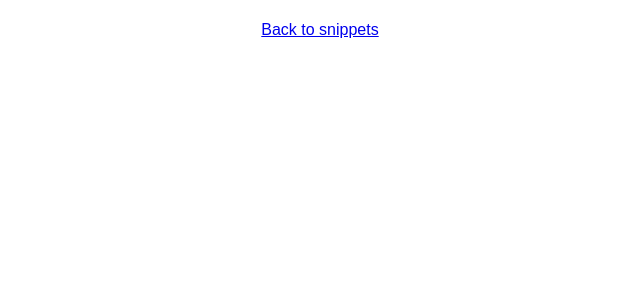
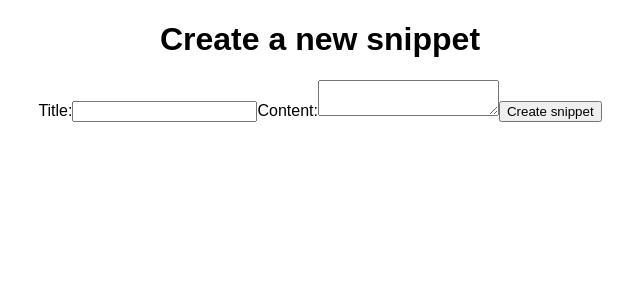
Before and after one commit to kymmt90-sandbox/snipe-react, a React (Create React App) app: page /snippets/new in a window 1280 px wide. Shown: the top 300 px of the page, without its empty margins (320-960 px from the left). Built offline with nearby package versions, Linux system fonts and the light colour scheme; no server answers.

Commit message:
Creating snippet page (#6)
* Add the interface for creating a snippet

* Distinguish /snippets/new and /snippets/:id

* Install js-cookie

* Store JWT as a session cookie

* Fix the URL redirects to a created snippet

* Use JWT stored in session cookies

* Use loggedIn state

```diff
--- a/package.json
+++ b/package.json
@@ -3,6 +3,7 @@
   "version": "0.1.0",
   "private": true,
   "dependencies": {
+    "js-cookie": "^2.1.4",
     "lodash": "^4.17.4",
     "parse-link-header": "^0.4.1",
     "react": "^15.5.4",
--- a/src/App.js
+++ b/src/App.js
@@ -1,5 +1,7 @@
+import Cookies from 'js-cookie';
 import LogIn from './LogIn';
 import React, { Component } from 'react';
+import SnippetCreate from './SnippetCreate';
 import SnippetShow from './SnippetShow';
 import SnippetsIndex from './SnippetsIndex';
 import UserSnippetsIndex from './UserSnippetsIndex';
@@ -18,7 +20,7 @@ class App extends Component {
       lastPage: {},
       nextPage: {},
       previousPage: {},
-      jwt: ''
+      loggedIn: false,
     }
 
     this.fetchSnippets = this.fetchSnippets.bind(this);
@@ -64,13 +66,11 @@ class App extends Component {
           console.log(err);
         } else {
           if (res.body.jwt) {
-            this.setState({
-              jwt: res.body.jwt,
-            });
+            Cookies.set('jwt', res.body.jwt);
+            this.setState({loggedIn: true});
           } else {
-            this.setState({
-              jwt: ''
-            });
+            Cookies.remove('jwt');
+            this.setState({loggedIn: false});
           }
         }
       });
@@ -91,16 +91,18 @@ class App extends Component {
   }
 
   getRequestWithAuth(url) {
-    if (this.state.jwt) {
-      return request.get(url).accept('json').set('Authorization', `Bearer ${this.state.jwt}`);
+    const jwt = Cookies.get('jwt');
+    if (jwt) {
+      return request.get(url).accept('json').set('Authorization', `Bearer ${jwt}`);
     } else {
       return request.get(url).accept('json');
     }
   }
 
   postRequestWithAuth(url) {
-    if (this.state.jwt) {
-      return request.post(url).accept('json').set('Authorization', `Bearer ${this.state.jwt}`);
+    const jwt = Cookies.get('jwt');
+    if (jwt) {
+      return request.post(url).accept('json').set('Authorization', `Bearer ${jwt}`);
     } else {
       return request.post(url).accept('json');
     }
@@ -160,8 +162,12 @@ class App extends Component {
       <SnippetShow id={match.params.id} currentPage={this.getCurrentPage()} getRequestWithAuth={this.getRequestWithAuth} />
     );
 
+    const snippetCreate = () => (
+      <SnippetCreate postRequestWithAuth={this.postRequestWithAuth} />
+    );
+
     const logIn = () => (
-      <LogIn getUserToken={this.getUserToken} jwt={this.state.jwt} />
+      <LogIn getUserToken={this.getUserToken} loggedIn={this.state.loggedIn} />
     );
 
     return(
@@ -169,8 +175,9 @@ class App extends Component {
         <div>
           <Route exact path="/" component={snippetsIndex} />
           <Route path="/users/:id" component={userSnippetsIndex} />
-          <Route path="/snippets/:id" component={snippetShow} />
+          <Route path="/snippets/:id(\d+)" component={snippetShow} />
           <Route path="/login" component={logIn} />
+          <Route path="/snippets/new" component={snippetCreate} />
         </div>
       </BrowserRouter>
     );
--- a/src/LogIn.js
+++ b/src/LogIn.js
@@ -5,7 +5,7 @@ class LogIn extends Component {
   render() {
     return (
       <div className="App">
-        <LoginForm getUserToken={this.props.getUserToken} jwt={this.props.jwt} />
+        <LoginForm getUserToken={this.props.getUserToken} loggedIn={this.props.loggedIn} />
       </div>
     );
   }
--- a/src/LoginForm.js
+++ b/src/LoginForm.js
@@ -12,7 +12,6 @@ class LoginForm extends Component {
 
     this.handleChange = this.handleChange.bind(this);
     this.handleSubmit = this.handleSubmit.bind(this);
-    this.successToAuth = this.successToAuth.bind(this);
   }
 
   handleChange(event) {
@@ -36,7 +35,7 @@ class LoginForm extends Component {
   render() {
     const returnToUrl = '/';
 
-    if (this.successToAuth()) {
+    if (this.props.loggedIn) {
       return (
         <Redirect to={returnToUrl} />
       );
@@ -59,10 +58,6 @@ class LoginForm extends Component {
       );
     }
   }
-
-  successToAuth() {
-    return !_.isEmpty(this.props.jwt);
-  }
 }
 
 export default LoginForm;
--- /dev/null
+++ b/src/SnippetCreate.js
@@ -0,0 +1,15 @@
+import React, { Component } from 'react';
+import SnippetEditor from './SnippetEditor.js';
+
+class SnippetCreate extends Component {
+  render() {
+    return (
+      <div className="App">
+        <h1>Create a new snippet</h1>
+        <SnippetEditor postRequestWithAuth={this.props.postRequestWithAuth} />
+      </div>
+    );
+  }
+}
+
+export default SnippetCreate;
--- /dev/null
+++ b/src/SnippetEditor.js
@@ -0,0 +1,83 @@
+import React, { Component } from 'react';
+import { Redirect } from 'react-router-dom';
+import _ from 'lodash';
+
+class SnippetEditor extends Component {
+  constructor(props) {
+    super(props);
+
+    this.state = {
+      title: '',
+      content: '',
+      id: null,
+    };
+
+    this.handleTitleChange = this.handleTitleChange.bind(this);
+    this.handleContentChange = this.handleContentChange.bind(this);
+    this.handleSubmit = this.handleSubmit.bind(this);
+    this.postSnippet = this.postSnippet.bind(this);
+  }
+
+  handleTitleChange(event) {
+    this.setState({
+      title: event.target.value,
+    });
+  }
+
+  handleContentChange(event) {
+    this.setState({
+      content: event.target.value,
+    });
+  }
+
+  handleSubmit(event) {
+    event.preventDefault();
+    if (!_.isEmpty(this.state.title) && !_.isEmpty(this.state.content)) {
+      this.postSnippet();
+    }
+  }
+
+  postSnippet() {
+    const url = `http://localhost:3001/snippets`;
+    const params = {
+      title: this.state.title,
+      content: this.state.content,
+    };
+    this.props.postRequestWithAuth(url)
+      .send(params)
+      .end((err, res) => {
+        if (err) {
+          console.log(err);
+        } else {
+          this.setState({
+            id: res.body.id,
+          });
+        }
+      });
+  }
+
+  render() {
+    if (this.state.id) {
+      const snippetUrl = `/snippets/${this.state.id}`
+      return (
+        <Redirect to={snippetUrl} />
+      );
+    } else {
+      return (
+        <form onSubmit={this.handleSubmit}>
+          <label>
+            Title:
+            <input type="text" value={this.state.title} onChange={this.handleTitleChange} />
+          </label>
+          <label>
+            Content:
+            <textarea value={this.state.content} onChange={this.handleContentChange} />
+          </label>
+          <input type="submit" value="Create snippet" />
+        </form>
+      );
+    }
+  }
+}
+
+export default SnippetEditor;
```
Also changed, not shown: 1 other file (tests, documents, lock files or other folders).
